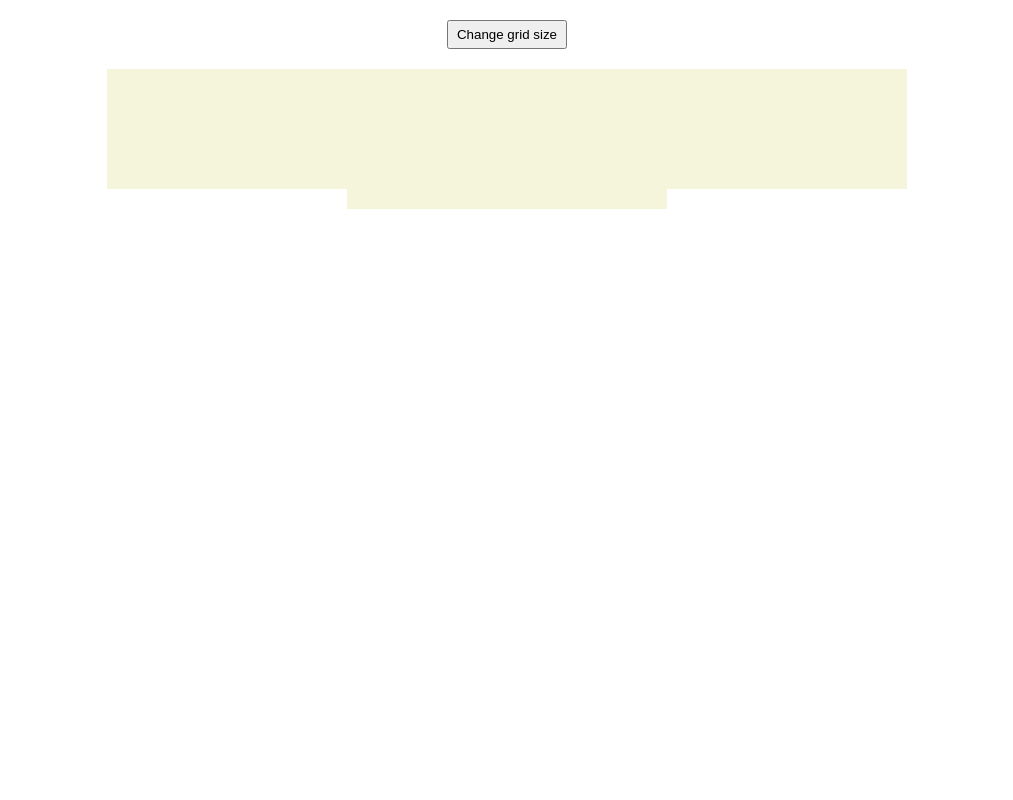
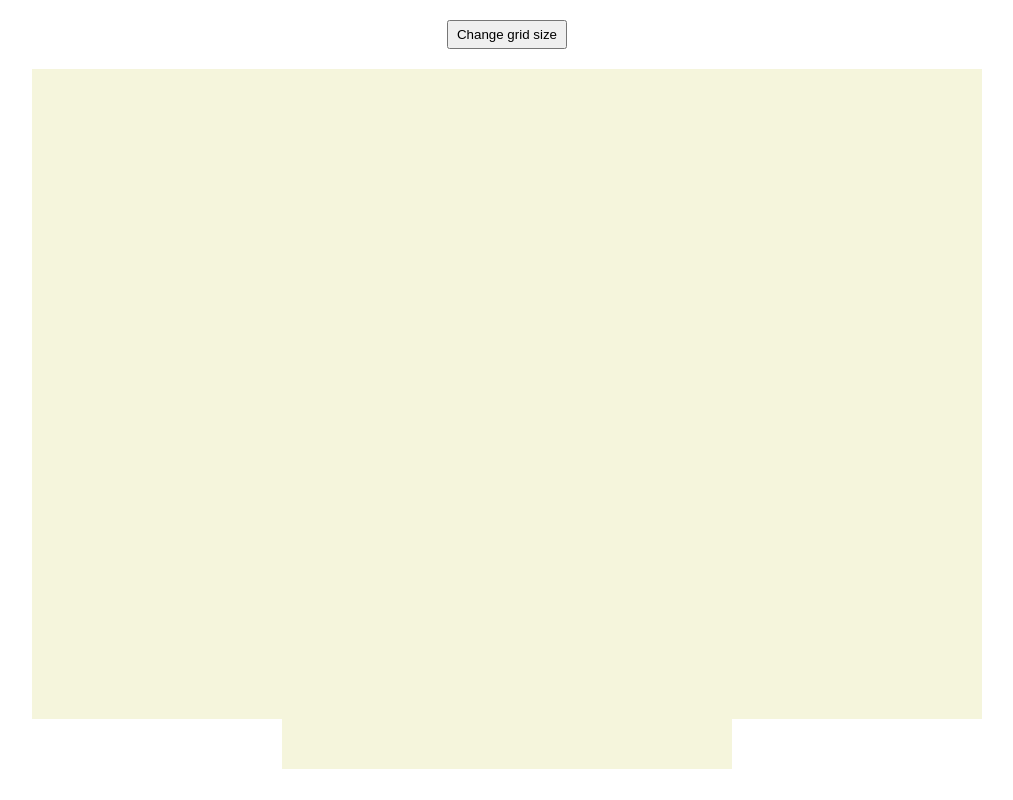
Before and after one commit to Olorin4/project-etch-a-sketch, a plain HTML site: page index.html in a window 1280 px wide. Shown: the whole page, without its empty margins (133-1146 px from the left). Drawn offline with Linux system fonts and the light colour scheme.

Commit message:
Remove unecessary css attributes

```diff
--- a/javascript.js
+++ b/javascript.js
@@ -1,16 +1,15 @@
 // Creates a 16x16 grid of square divs
 let grid = document.querySelector(".container");
-grid.style.cssText = "display: flex; justify-content: center; align-items: center; flex-wrap: wrap;" +
-    "max-width: 800px; max-height: 800px; transition: background-color 0.3s ease;";
+grid.style.cssText = "display: flex; flex-wrap: wrap; justify-content: center; align-items: center"; +
+    "width: 990px; height: 990px;";
 
 for (let i = 0; i < (16**2); i++) {
     let gridDivs = document.createElement("div");
-    gridDivs.style.cssText = "color: blue; background: beige; min-width: 20px; min-height: 20px;" +
-        "display: flex; justify-content: center; align-items: center; ";
+    gridDivs.style.cssText = "color: blue; background: beige; min-width:50px; min-height: 50px"
     grid.appendChild(gridDivs);
     gridDivs.addEventListener("mouseenter", () => {
         gridDivs.style.backgroundColor = "lightblue";
-        gridDivs.style.transition = "all 0.5s";
+        gridDivs.style.transition = "all 0.3s";
     });
 };
 
@@ -35,12 +34,10 @@ function removeGrid(userAnswer) {
 function newGrid(userAnswer) {
     for (let i = 0; i < (userAnswer**2); i++) {
         let gridDivs = document.createElement("div");
-        gridDivs.style.cssText = "background: beige; min-width: 10px; min-height: 10px;" +
-            "display: flex; justify-content: center; align-items: center; ";
+        gridDivs.style.cssText = "background: beige; min-width: 10px; min-height: 10px;"
         grid.appendChild(gridDivs);
         gridDivs.addEventListener("mouseenter", () => {
             gridDivs.style.backgroundColor = "lightblue";
-            gridDivs.style.transition = "all 1s";
         });
     }
     return userAnswer;
--- a/styles.css
+++ b/styles.css
@@ -25,3 +25,12 @@ button {
     margin: 20px;
     padding: 5px;
 }
+
+.container {
+    display: flex;
+    flex-wrap: wrap;
+    justify-content: center;
+    align-items: center;
+    max-width: 990px;
+    max-height: 990px;
+}
```
